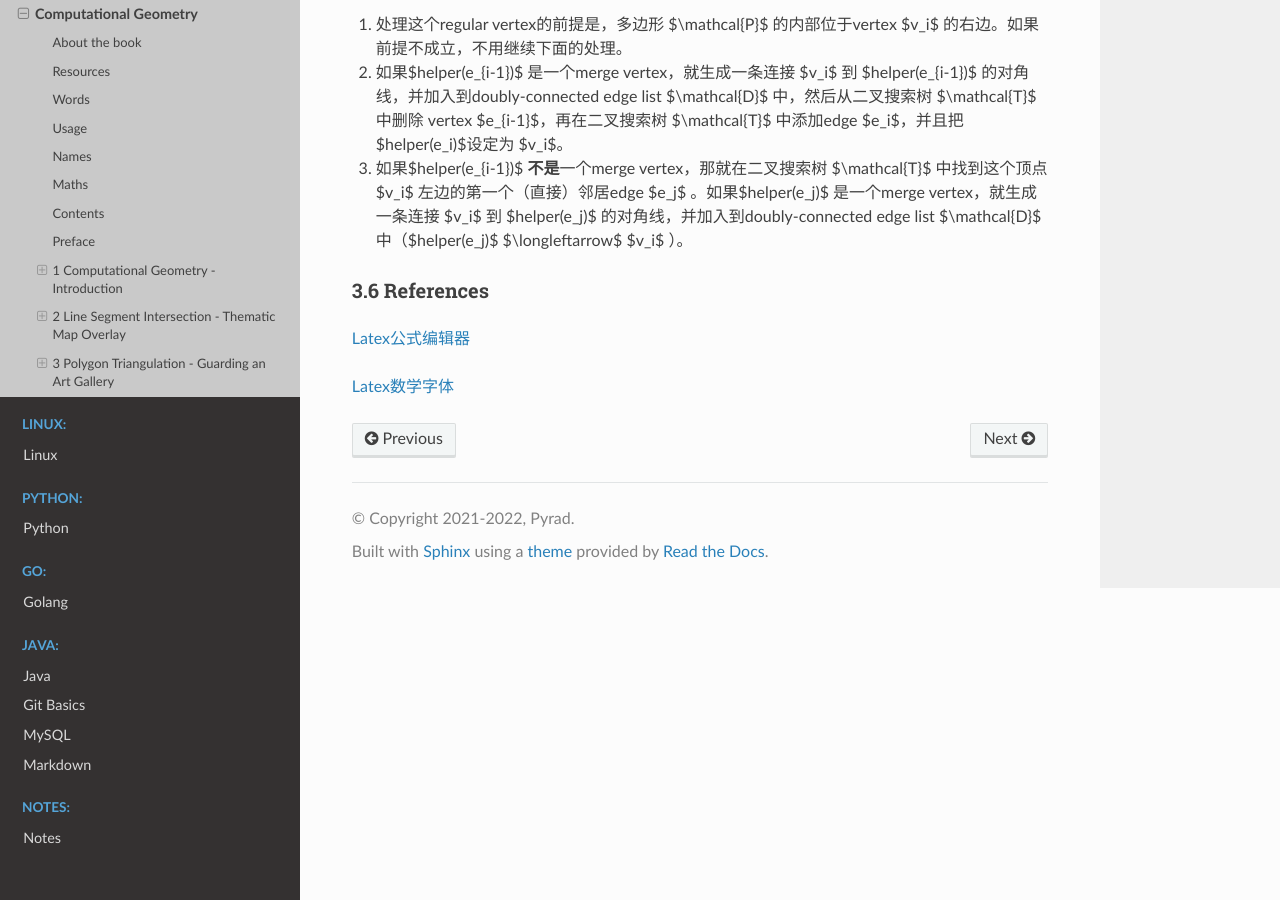
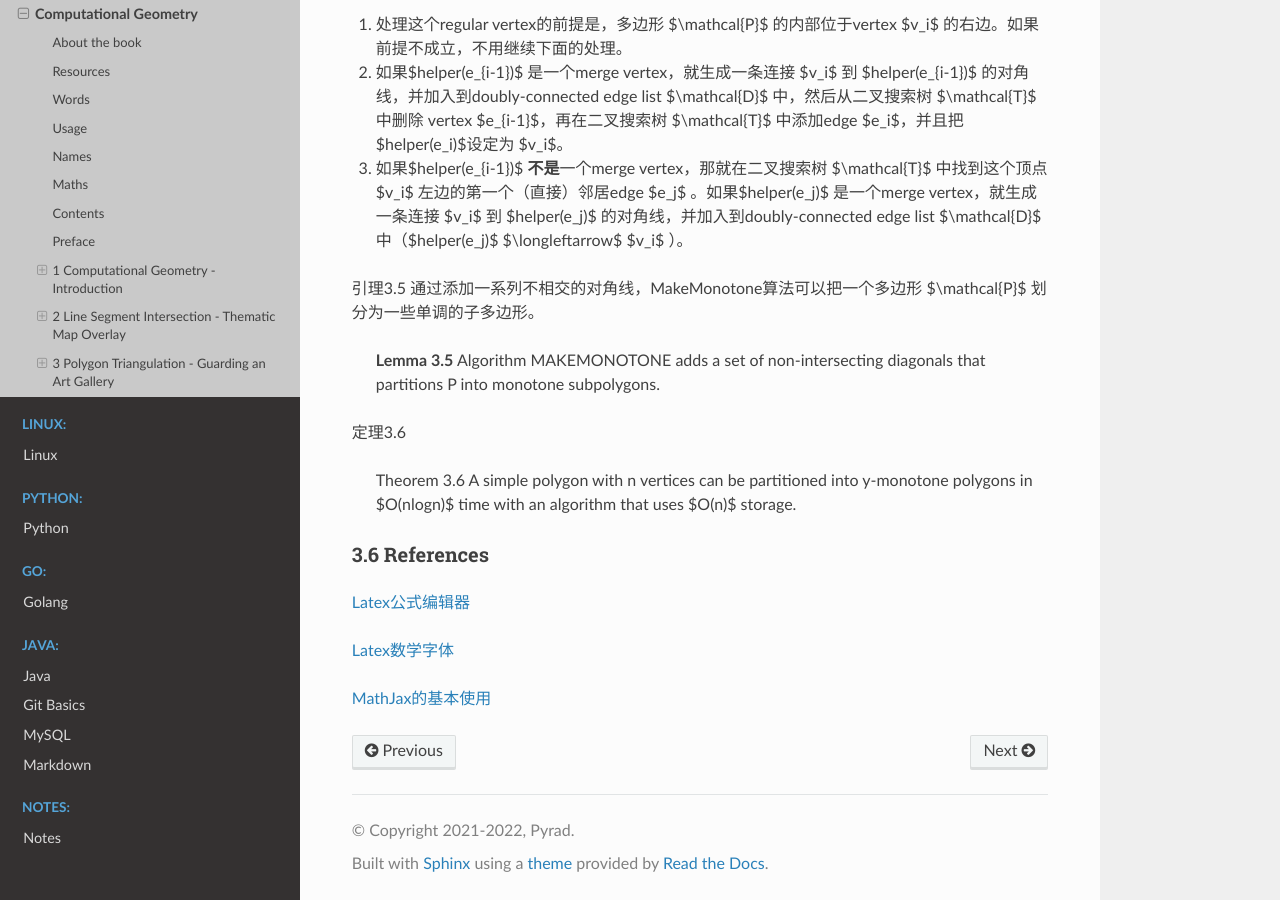
Before and after one commit to Pyrad/pyradnotes, a Sphinx documentation site: the page built from source/Geometry/ComputationalGeometryAA3rd.md, in a window 1280 px wide and 900 px high, scrolled down 31444 px. Built offline with Sphinx 7.4.7 and the Read the Docs theme 2.0.0, drawn with Linux system fonts in a browser that asks for light colours.

Commit message:
CGAA3 Lemma 3.5 & Theorem 3.6

```diff
--- a/source/Geometry/ComputationalGeometryAA3rd.md
+++ b/source/Geometry/ComputationalGeometryAA3rd.md
@@ -1153,7 +1153,15 @@ problem，第7章用它来计算Voronoi diagram（维诺图） of a set of point
 
 
 
+引理3.5 通过添加一系列不相交的对角线，MakeMonotone算法可以把一个多边形 $\mathcal{P}$ 划分为一些单调的子多边形。
 
+> **Lemma 3.5** Algorithm MAKEMONOTONE adds a set of non-intersecting diagonals that partitions P into monotone subpolygons.
+
+
+
+定理3.6
+
+> Theorem 3.6 A simple polygon with n vertices can be partitioned into y-monotone polygons in $O(nlogn)$ time with an algorithm that uses $O(n)$ storage.
 
 
 
@@ -1170,3 +1178,5 @@ problem，第7章用它来计算Voronoi diagram（维诺图） of a set of point
 [Latex公式编辑器](https://latexlive.com/##)
 
 [Latex数学字体](https://zhuanlan.zhihu.com/p/556258509)
+
+[MathJax的基本使用](https://www.cnblogs.com/mqingqing123/p/12711372.html)
```
